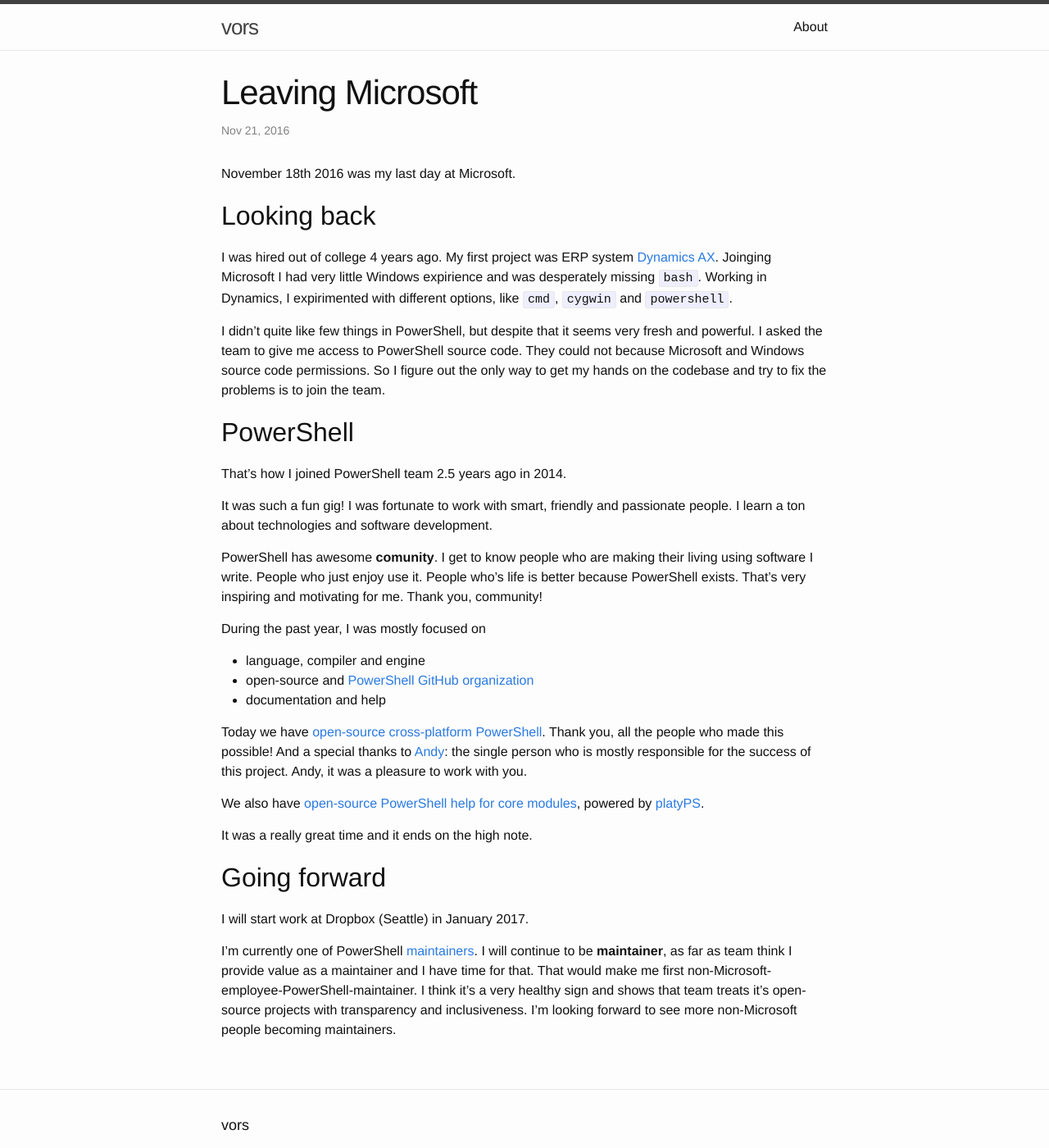
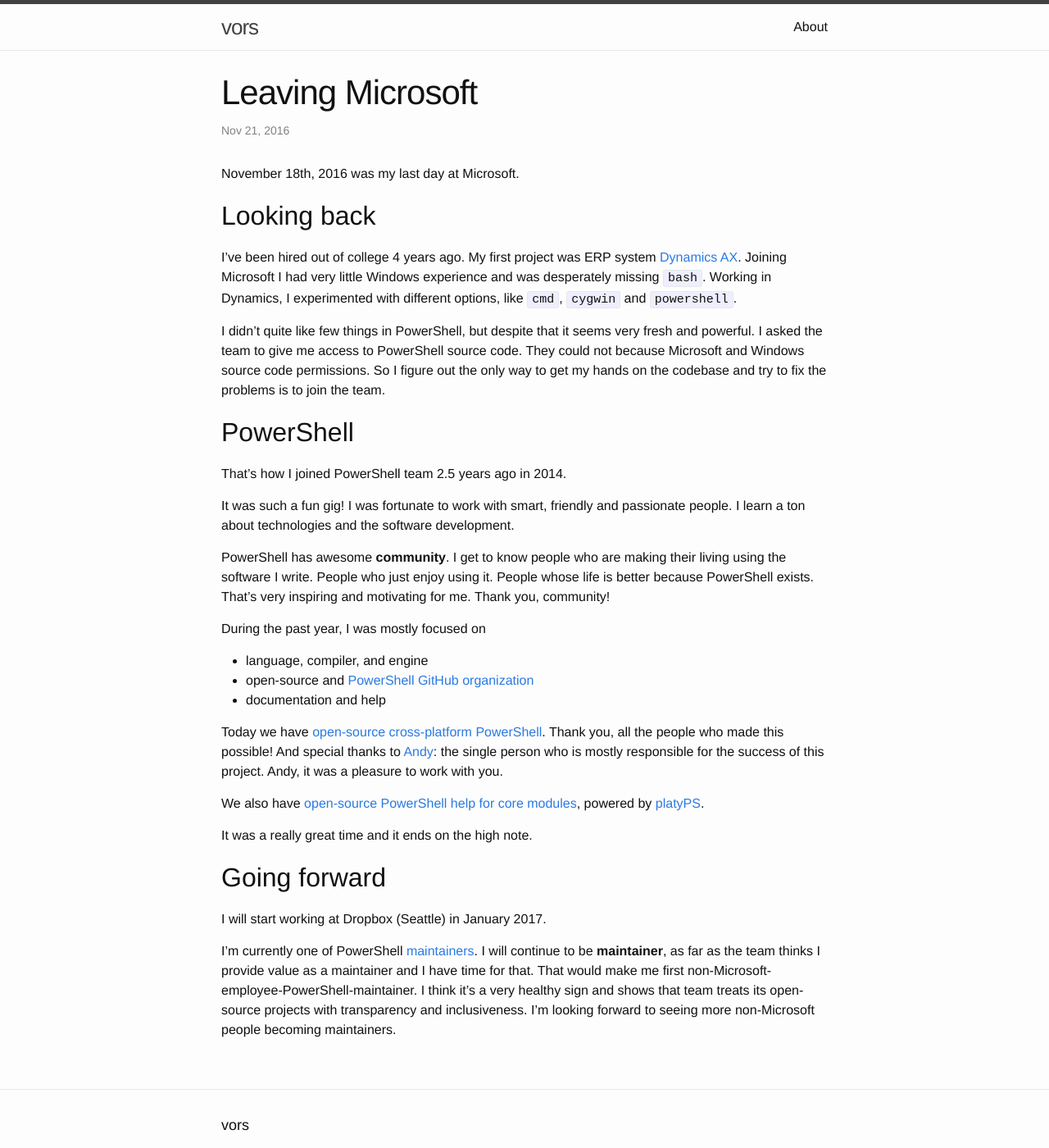
Before and after one commit to vors/vors.github.io, a Jekyll site: the page built from _posts/2016-11-20-leaving-microsoft.markdown, in a window 1280 px wide and 1400 px high. Shown: the whole window at 82% size. Built offline with Jekyll 4.4.1, drawn with Linux system fonts in a browser that asks for light colours.

Commit message:
Fix grammar

```diff
--- a/_posts/2016-11-20-leaving-microsoft.markdown
+++ b/_posts/2016-11-20-leaving-microsoft.markdown
@@ -4,15 +4,15 @@
 date: 2016-11-20T22:02:07-08:00
 ---
 
-November 18th 2016 was my last day at Microsoft.
+November 18th, 2016 was my last day at Microsoft.
 
 Looking back
 ------------
 
-I was hired out of college 4 years ago.
+I've been hired out of college 4 years ago.
 My first project was ERP system [Dynamics AX](https://www.microsoft.com/en-us/dynamics365/ax-overview).
-Joinging Microsoft I had very little Windows expirience and was desperately missing `bash`.
-Working in Dynamics, I expirimented with different options, like `cmd`, `cygwin` and `powershell`.
+Joining Microsoft I had very little Windows experience and was desperately missing `bash`.
+Working in Dynamics, I experimented with different options, like `cmd`, `cygwin` and `powershell`.
 
 I didn't quite like few things in PowerShell, but despite that it seems very fresh and powerful.
 I asked the team to give me access to PowerShell source code.
@@ -27,24 +27,24 @@
 
 It was such a fun gig!
 I was fortunate to work with smart, friendly and passionate people.
-I learn a ton about technologies and software development.
+I learn a ton about technologies and the software development.
 
-PowerShell has awesome **comunity**.
-I get to know people who are making their living using software I write.
-People who just enjoy use it.
-People who's life is better because PowerShell exists.
+PowerShell has awesome **community**.
+I get to know people who are making their living using the software I write.
+People who just enjoy using it.
+People whose life is better because PowerShell exists.
 That's very inspiring and motivating for me.
 Thank you, community!
 
 During the past year, I was mostly focused on
 
-- language, compiler and engine
+- language, compiler, and engine
 - open-source and [PowerShell GitHub organization](https://github.com/PowerShell)
 - documentation and help
 
 Today we have [open-source cross-platform PowerShell](https://github.com/PowerShell/PowerShell).
 Thank you, all the people who made this possible!
-And a special thanks to [Andy](https://twitter.com/andschwa/): the single person who is mostly responsible for the success of this project.
+And special thanks to [Andy](https://twitter.com/andschwa/): the single person who is mostly responsible for the success of this project.
 Andy, it was a pleasure to work with you.
 
 We also have [open-source PowerShell help for core modules](https://github.com/PowerShell/PowerShell-Docs/tree/staging/reference/5.1), powered by [platyPS](https://github.com/PowerShell/platyPS).
@@ -54,10 +54,10 @@
 Going forward
 -------------
 
-I will start work at Dropbox (Seattle) in January 2017.
+I will start working at Dropbox (Seattle) in January 2017.
 
 I'm currently one of PowerShell [maintainers](https://github.com/PowerShell/PowerShell/tree/bfd6d654588da09dcb35850e8ea0609b05a2b5ed/docs/maintainers#current-repository-maintainers).
-I will continue to be **maintainer**, as far as team think I provide value as a maintainer and I have time for that.
+I will continue to be **maintainer**, as far as the team thinks I provide value as a maintainer and I have time for that.
 That would make me first non-Microsoft-employee-PowerShell-maintainer.
-I think it's a very healthy sign and shows that team treats it's open-source projects with transparency and inclusiveness.
-I'm looking forward to see more non-Microsoft people becoming maintainers.
+I think it's a very healthy sign and shows that team treats its open-source projects with transparency and inclusiveness.
+I'm looking forward to seeing more non-Microsoft people becoming maintainers.
```
